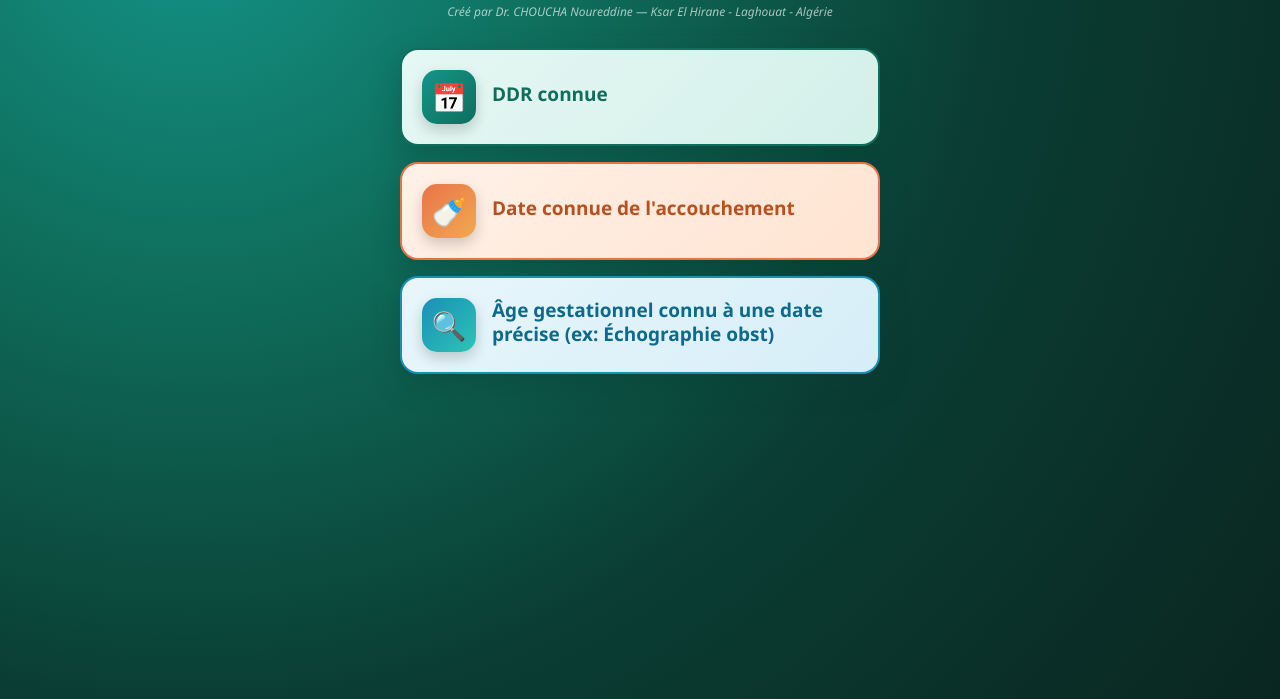
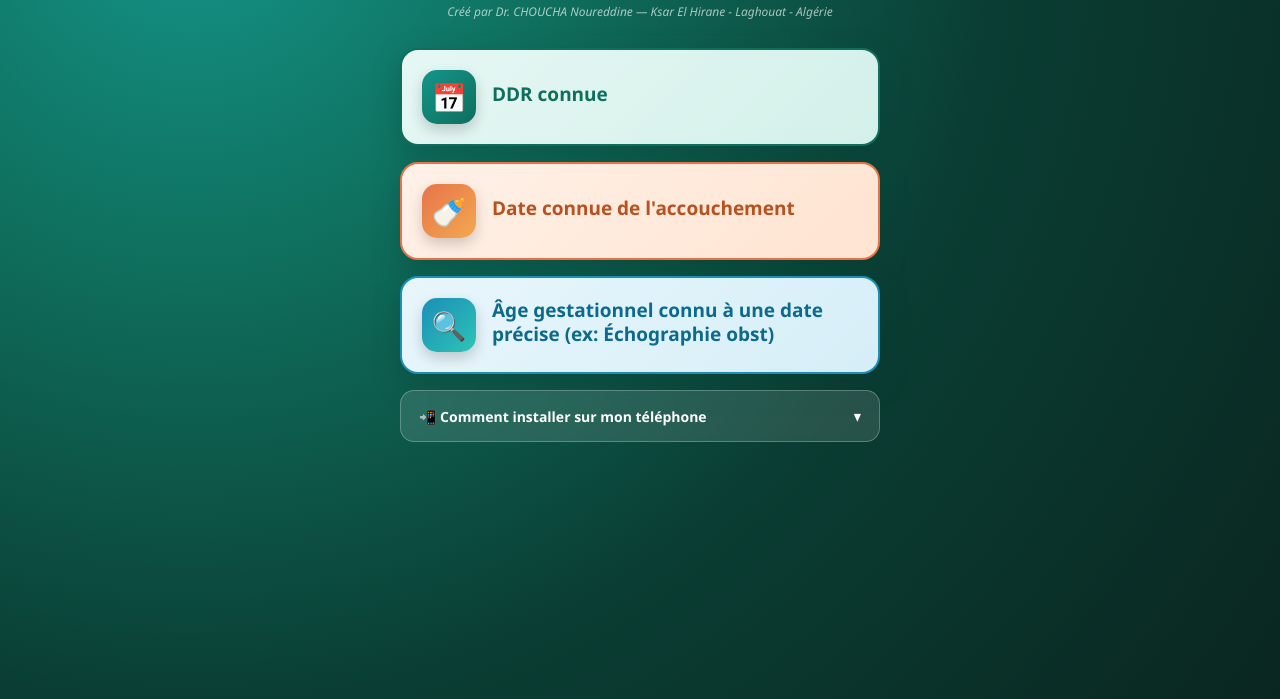
Before and after one commit to drchoucha/calcul-terme, a plain HTML site: page index.html in a window 1280 px wide. Shown: the part 101-800 px from the top of the page. Drawn offline with Linux system fonts and the light colour scheme.

Commit message:
Add files via upload

```diff
--- a/index.html
+++ b/index.html
@@ -78,6 +78,48 @@
   .menu-card.card-ref { background: linear-gradient(135deg, #e8f6fb, #d6eef8); border-color: #1a8fb8; }
   .menu-card.card-ref .menu-icon { background: linear-gradient(135deg, #1a8fb8, #2ec4b6); }
   .menu-card.card-ref .menu-text .title { color: #0d6a8c; }
+
+  .install-box {
+    margin-top: 8px;
+    background: rgba(255,255,255,0.12);
+    border: 1px solid rgba(255,255,255,0.25);
+    border-radius: 14px;
+    overflow: hidden;
+    backdrop-filter: blur(2px);
+  }
+  .install-header {
+    display: flex;
+    align-items: center;
+    justify-content: space-between;
+    padding: 14px 18px;
+    color: #fff;
+    font-size: 14px;
+    font-weight: 600;
+    cursor: pointer;
+    user-select: none;
+  }
+  .install-chevron {
+    transition: transform 0.2s;
+    font-size: 16px;
+  }
+  .install-chevron.open { transform: rotate(180deg); }
+  .install-body {
+    max-height: 0;
+    overflow: hidden;
+    transition: max-height 0.25s ease, padding 0.25s ease;
+    padding: 0 18px;
+  }
+  .install-body.open {
+    max-height: 300px;
+    padding: 0 18px 16px 18px;
+  }
+  .install-body ol {
+    color: #eafaf5;
+    font-size: 13px;
+    line-height: 1.7;
+    padding-left: 20px;
+  }
+  .install-body b { color: #fff; }
   .menu-icon {
     font-size: 28px;
     width: 54px;
@@ -295,6 +337,21 @@
     <div class="menu-icon">🔍</div>
     <div class="menu-text">
       <div class="title">Âge gestationnel connu à une date précise (ex: Échographie obst)</div>
+    </div>
+  </div>
+
+  <div class="install-box" id="installBox">
+    <div class="install-header" onclick="toggleInstall()">
+      <span>📲 Comment installer sur mon téléphone</span>
+      <span class="install-chevron" id="installChevron">▾</span>
+    </div>
+    <div class="install-body" id="installBody">
+      <ol>
+        <li>Ouvrez ce lien depuis <b>Chrome</b> sur votre téléphone.</li>
+        <li>Appuyez sur le menu <b>⋮</b> en haut à droite.</li>
+        <li>Choisissez <b>« Ajouter à l'écran d'accueil »</b>.</li>
+        <li>Appuyez sur <b>« Ajouter »</b>. L'icône CNAS apparaîtra sur votre écran d'accueil.</li>
+      </ol>
     </div>
   </div>
 </div>
@@ -674,6 +731,12 @@ document.querySelectorAll('.overlay').forEach(ov => {
   ov.addEventListener('click', (e) => { if (e.target === ov) { playWhoosh(false); ov.classList.remove('active'); } });
 });
 
+// ===== Bloc d'installation =====
+function toggleInstall() {
+  document.getElementById('installBody').classList.toggle('open');
+  document.getElementById('installChevron').classList.toggle('open');
+}
+
 // ===== Initialisation =====
 initTriplet(ddrJour, ddrMois, ddrAnnee, 0, 2);
 initTriplet(accJour, accMois, accAnnee, 1, 1);
```
